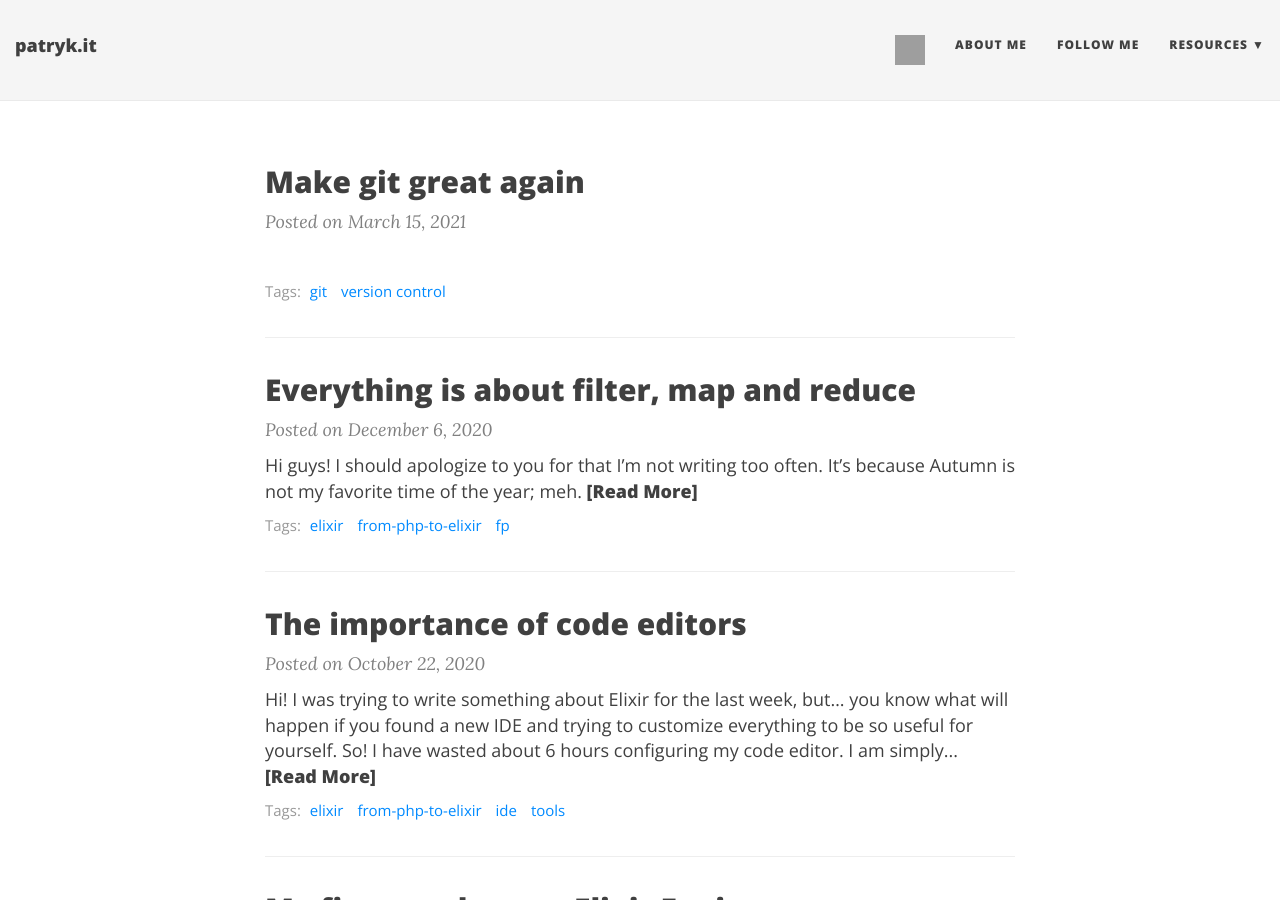
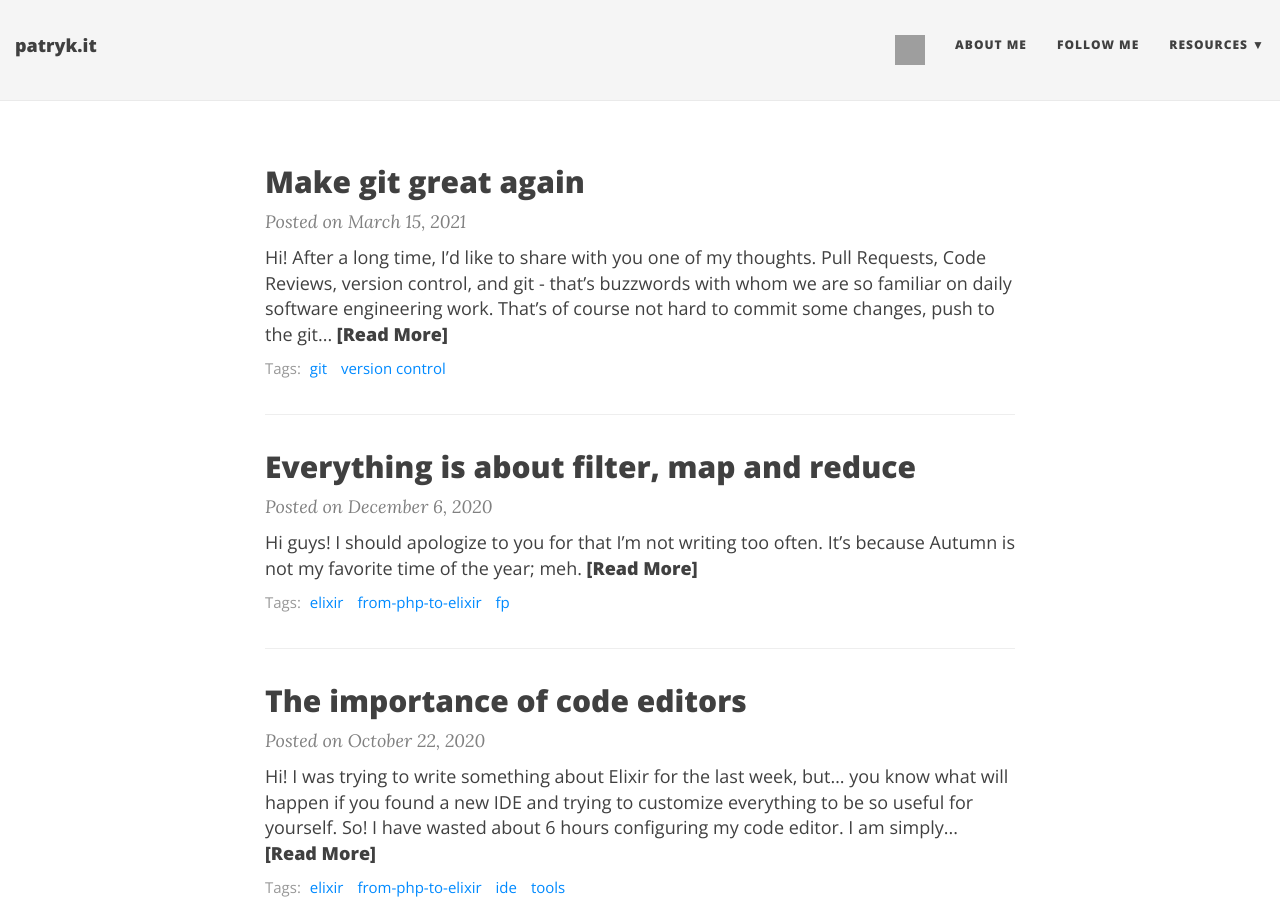
Before and after one commit to patrykwozinski/patrykwozinski.github.io, a Jekyll site: the page built from index.html, in a window 1280 px wide and 900 px high. Built offline with Jekyll 4.4.1, drawn with Linux system fonts in a browser that asks for light colours; nearby versions of some CDN libraries; the list of posts is cut into pages by our own code; grey boxes are pictures that could not be loaded.

Commit message:
some text

```diff
--- a/_posts/2021-03-15-make-git-great-again.md
+++ b/_posts/2021-03-15-make-git-great-again.md
@@ -7,3 +7,11 @@ tags: [git, version control]
 comments: true
 share-img: "/img/blog/make-git-great-again.jpg"
 ---
+
+Hi! After a long time, I'd like to share with you one of my thoughts. Pull Requests, Code Reviews, version control, and git - that's buzzwords with whom we are so familiar on daily software engineering work. That's of course not hard to commit some changes, push to the git repository and then open a pull request, true. After all, we're merging these changes to some branches like master or development, etc. - of course, it depends on your project's git-flow. Nothing interesting, that's the thing that we're teaching interns and juniors, yep.
+
+<p align="center">
+    <img src="/img/blog/make-git-great-again.jpg" alt="Git Pull Request"/>
+</p>
+
+But... I think it's not that easy as we think, there is one interesting thing that I've considered in the last few days. What's your approach to creating commits and merging? Have you ever thought about it? What's the logic behind your commits and decision about how to merge -> using squash or not? That's the topic that I'd like to cover today! :)
```
